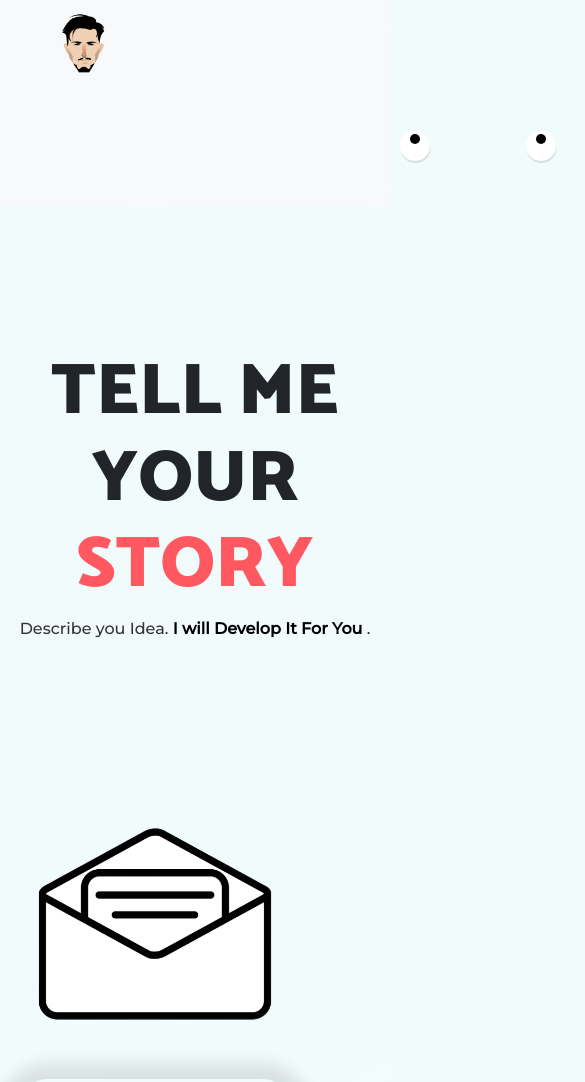
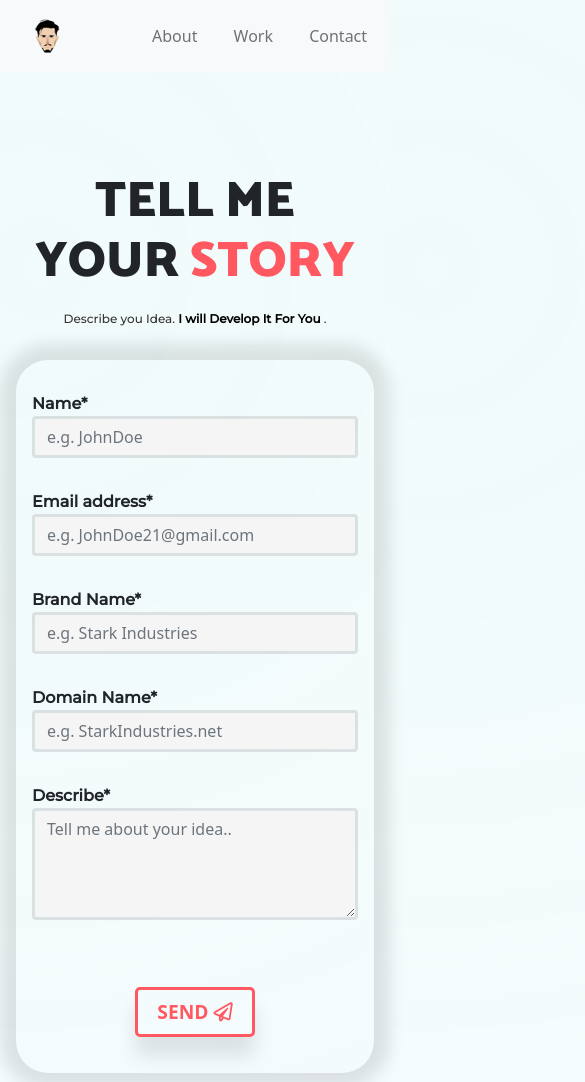
Before and after one commit to Abh1shekSingh/Abhishek-Portifolia, a plain HTML site: page contact.html in a window 390 px wide. Shown: the top 1082 px of the page, 585 px wide, since content can reach past the window. Drawn offline with nearby package versions, Linux system fonts and the light colour scheme.

Commit message:
MOBILE CODE

```diff
--- a/contact.css
+++ b/contact.css
@@ -9,6 +9,7 @@ body{
     z-index: 1000;
 }
 .nav-link{
+    display: inline;
     position: relative;
     left: 38em;
     margin-left: 5em;
@@ -211,3 +212,62 @@ button:hover {
           opacity: 1;
       }
   }
+
+
+  @media only screen and (max-width :425px){
+
+    .eye{
+      display: none;
+    }
+    .navbar{
+      padding: 1.5em ;
+    }
+
+    .navbar-brand{
+      width: 45%;
+      margin-left: 0.5em;
+      position: absolute;
+    }
+
+    .nav-link{
+      position: relative;
+      left: 7em;
+      display: inline;
+      margin: 0;
+    }
+
+    .navbar-nav a{
+      margin: 1em;
+    }
+
+    .form h2{
+      font-size: 50px;
+      text-align: center;
+      margin: 0 auto 0 auto;
+      width: 90%;
+    }
+
+    .form p{
+      padding-top: 1.5em;
+      font-size: 12px;
+
+    }
+
+    .contactimg{
+      position: absolute;
+      visibility: hidden;
+      width: 0;
+
+    }
+
+    .container1{
+      padding-top: 1em;
+      margin: 0;
+
+    }
+    .container{
+      padding: 0 1em 1em 1em;
+    }
+
+
+  }
```
